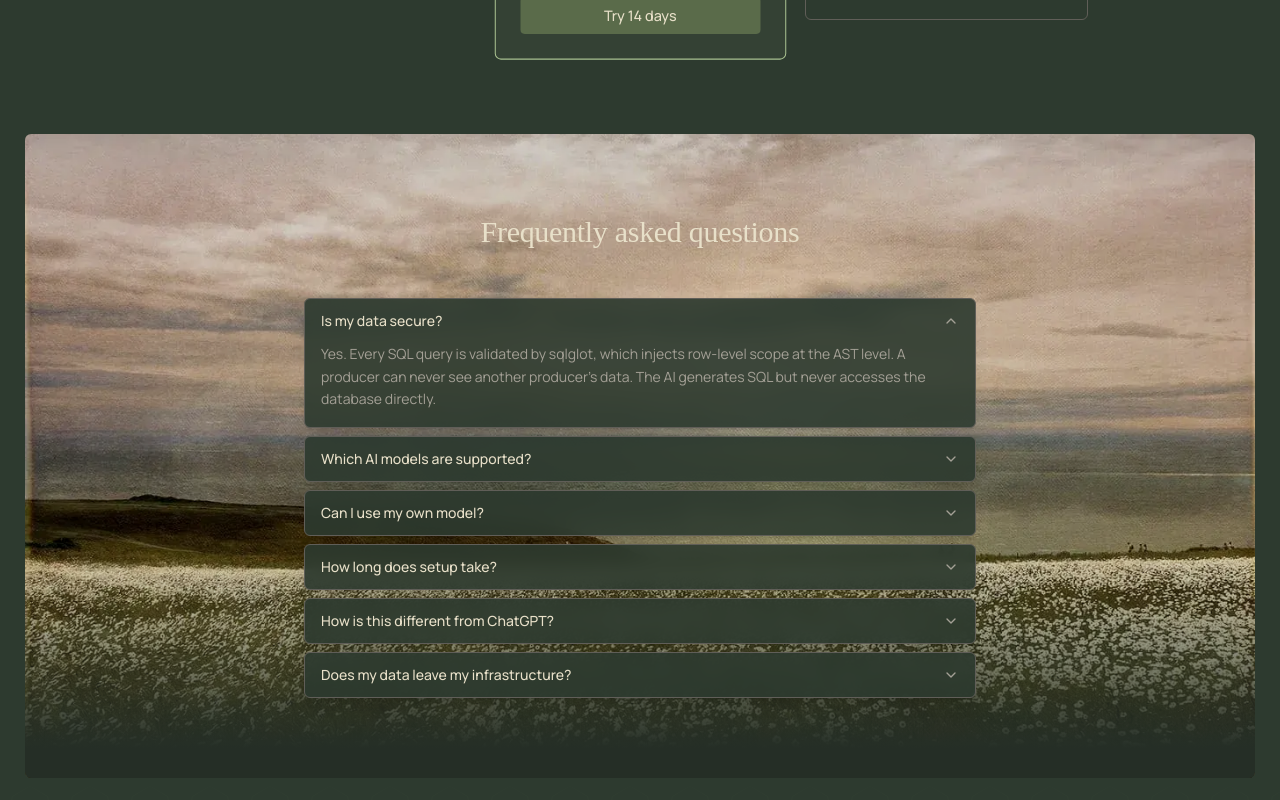
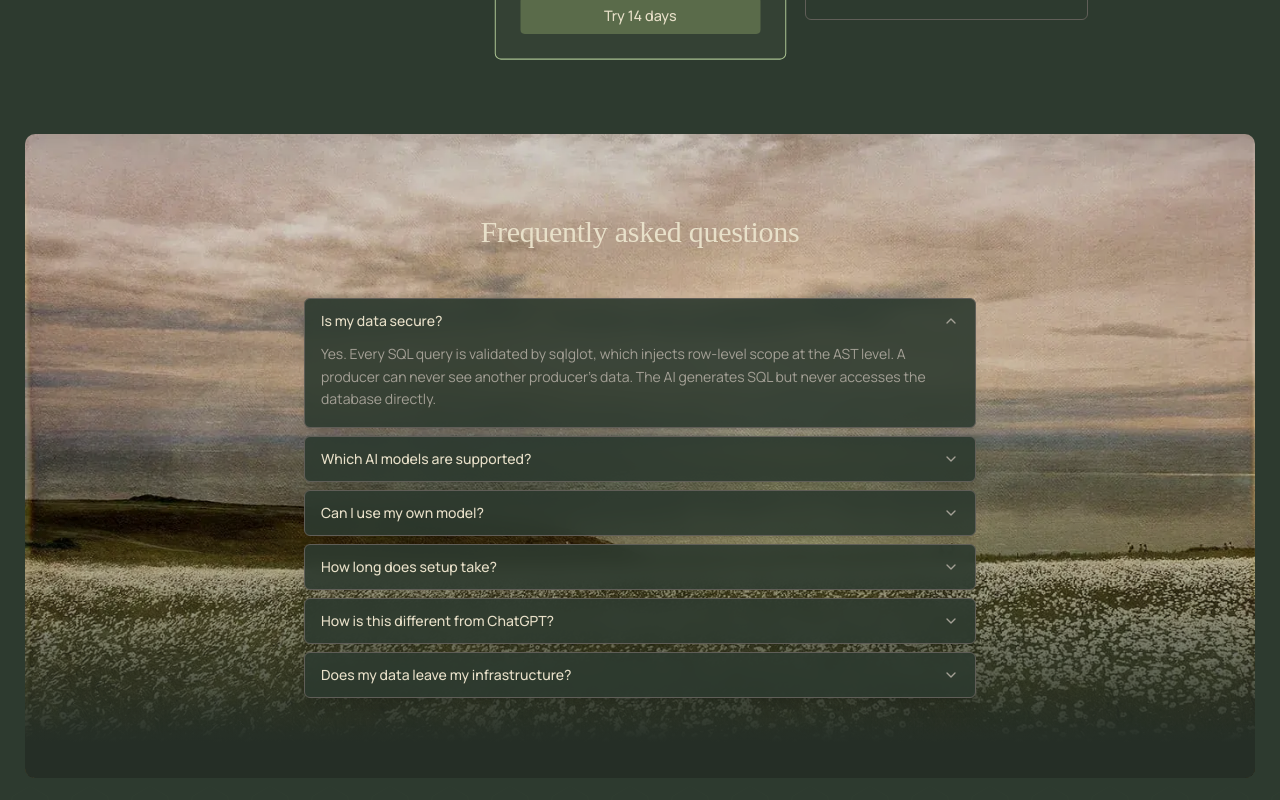
Before and after one commit to Txchrixo/tevet-7, a Next.js app: page / in a window 1280 px wide. Shown: the part 4020-4820 px from the top of the page. Built offline with nearby package versions, Linux system fonts and the light colour scheme; a web font is replaced by a local one.

Commit message:
fix(landing): restore tall progressive bottom fade on FAQ artwork (h-1/3→h-2/5) + bump radius to rounded-xl (10px)

```diff
--- a/src/components/producer-copilot/landing-page.tsx
+++ b/src/components/producer-copilot/landing-page.tsx
@@ -804,7 +804,7 @@ function FAQ({ t }: { t: typeof T.en }) {
       */}
       <div className="absolute inset-0 flex justify-center pointer-events-none">
         <div
-          className="relative w-full max-w-[1230px] h-full rounded-lg overflow-hidden"
+          className="relative w-full max-w-[1230px] h-full rounded-xl overflow-hidden"
           style={{
             backgroundImage: "url('/art-bg-2.webp')",
             backgroundSize: "cover",
@@ -812,11 +812,14 @@ function FAQ({ t }: { t: typeof T.en }) {
             filter: "brightness(0.85) saturate(0.85) contrast(1.03)",
           }}
         >
-          {/* Bottom scrim only: fades the painting into the page background
-              for a smooth transition to the FinalCTA section below. The top
+          {/* Bottom scrim only: a tall (h-2/5) multi-stop ease curve so the
+              painting fades out gradually over a large area, melting into the
+              page background for a smooth transition to the FinalCTA below.
+              The gradient holds the page background solid for the first 14%,
+              then eases slowly to transparent — a long, gentle fade. The top
               is left untouched (full-strength painting). */}
           <div
-            className="absolute inset-x-0 bottom-0 h-1/3"
+            className="absolute inset-x-0 bottom-0 h-2/5"
             style={{
               background:
                 "linear-gradient(to top, var(--background) 0%, var(--background) 14%, color-mix(in srgb, var(--background) 75%, transparent) 35%, color-mix(in srgb, var(--background) 35%, transparent) 65%, transparent 100%)",
```
Also changed, not shown: 1 other file (tests, documents, lock files or other folders).
